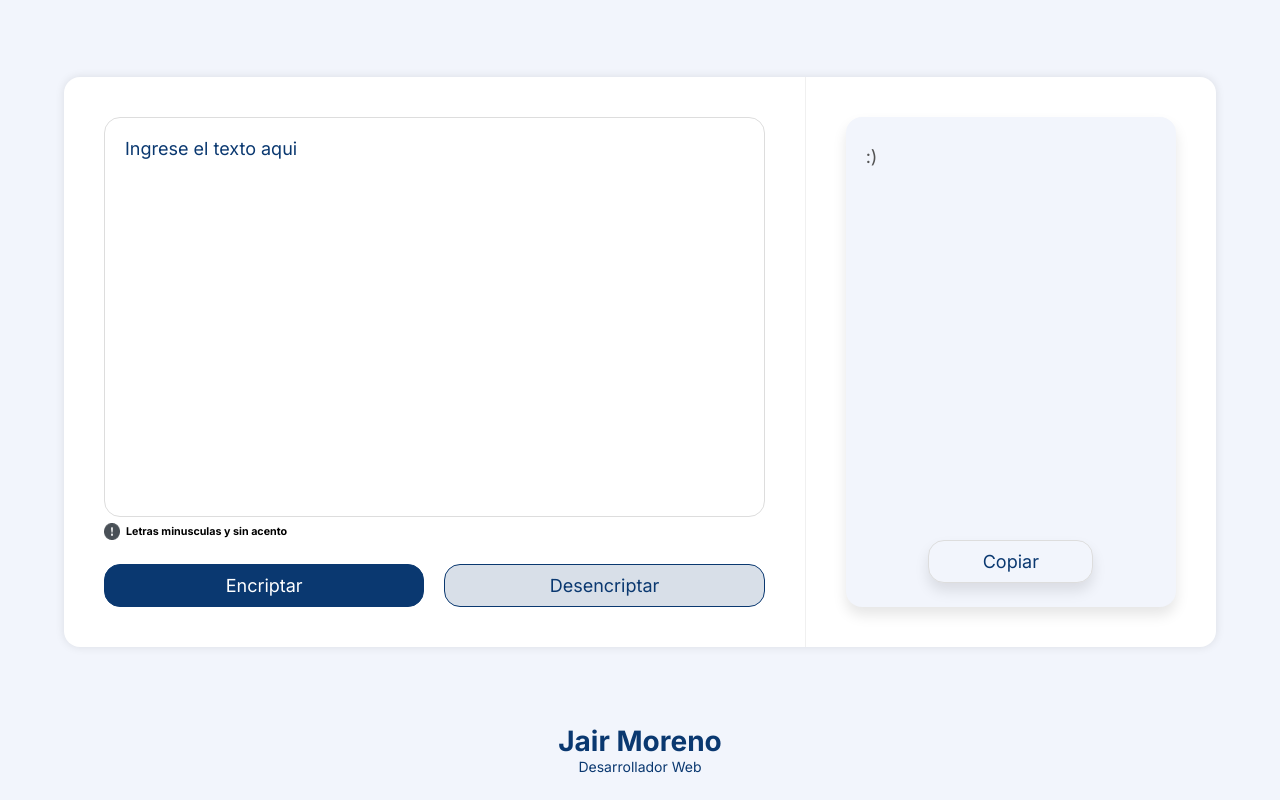
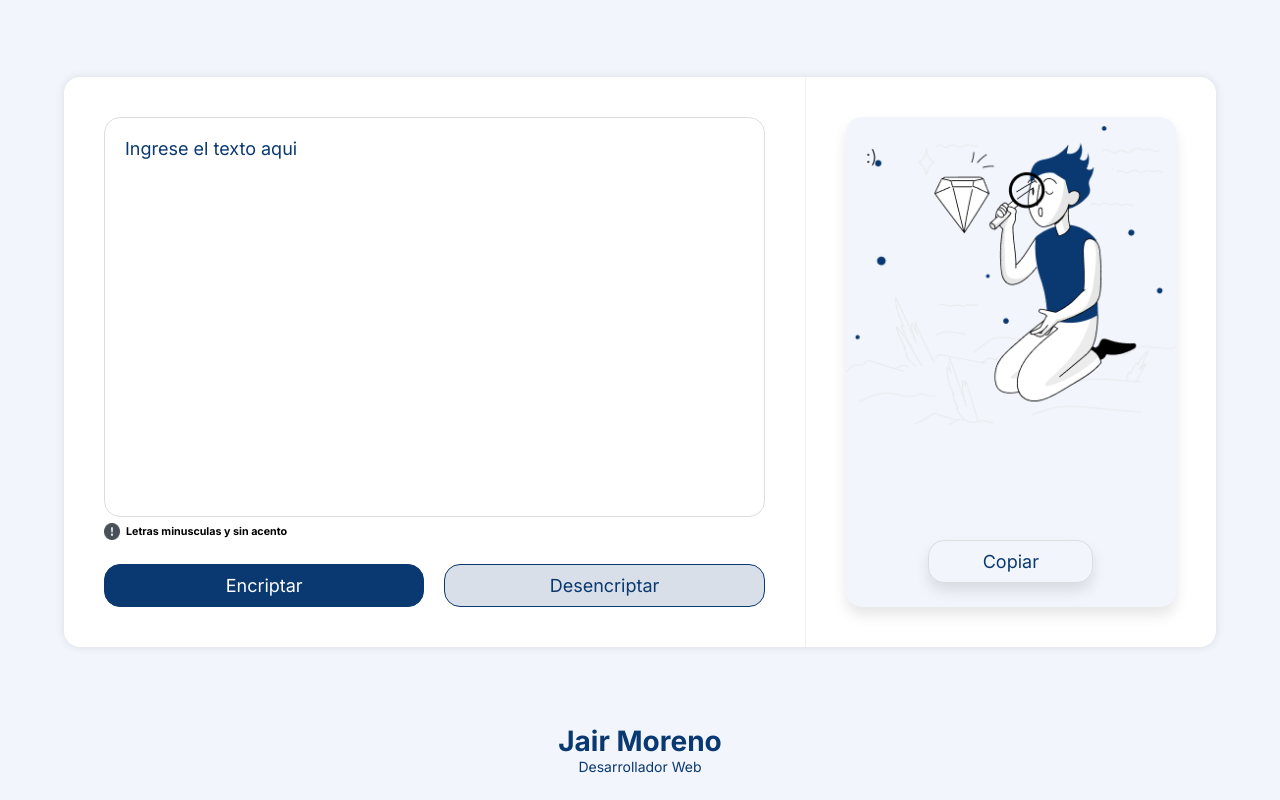
Before and after one commit to JairMorenolml/EncriptadorTexto, a plain HTML site: page index.html in a window 1280 px wide. Drawn offline with Linux system fonts and the light colour scheme; the site is published under a folder, as on GitHub Pages, so addresses that start at the root find nothing.

Commit message:
Update style.css

```diff
--- a/css/style.css
+++ b/css/style.css
@@ -108,7 +108,7 @@ button {
   font-size: 18px;
   margin-bottom: 14px;
   background-color: #f2f5fc;
-  background: url(/images/muñeco.png);
+  background: url(../images/muñeco.png);
   background-size: contain;
   background-repeat: no-repeat;
 }
```
